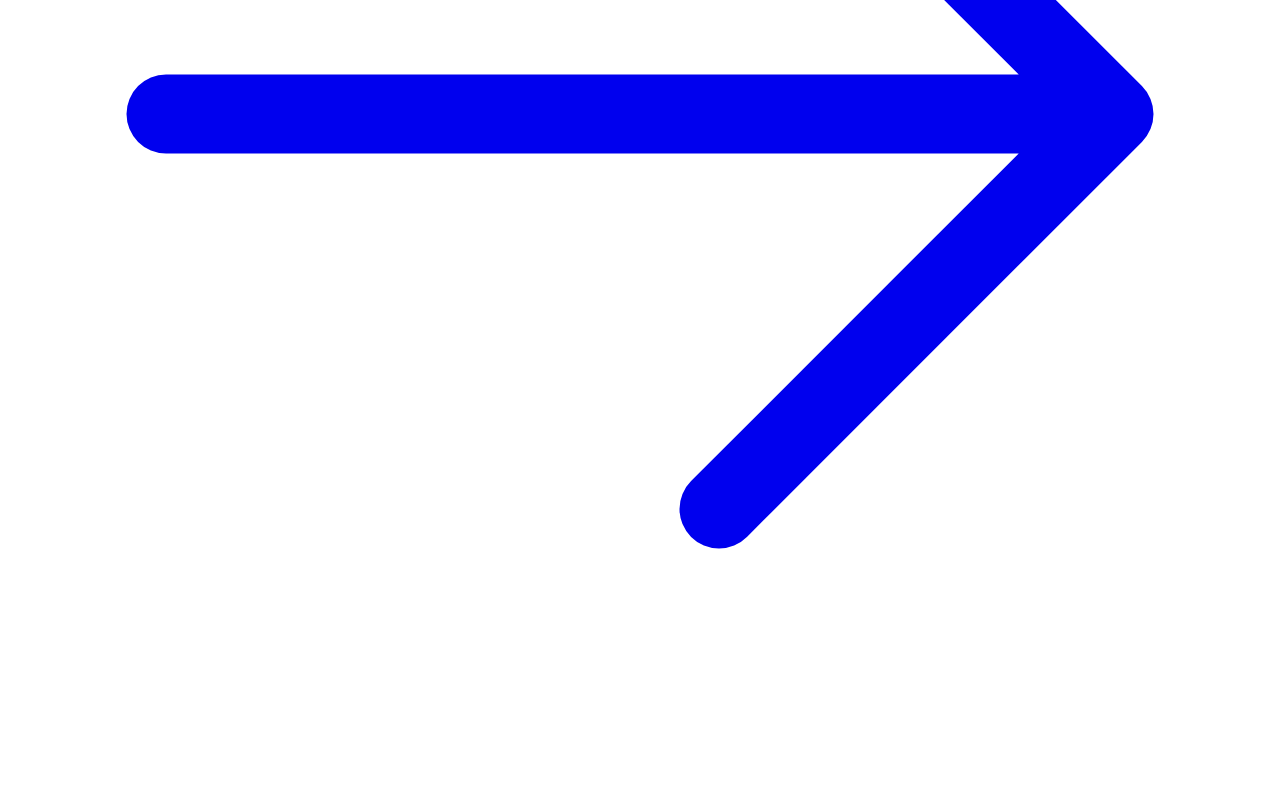
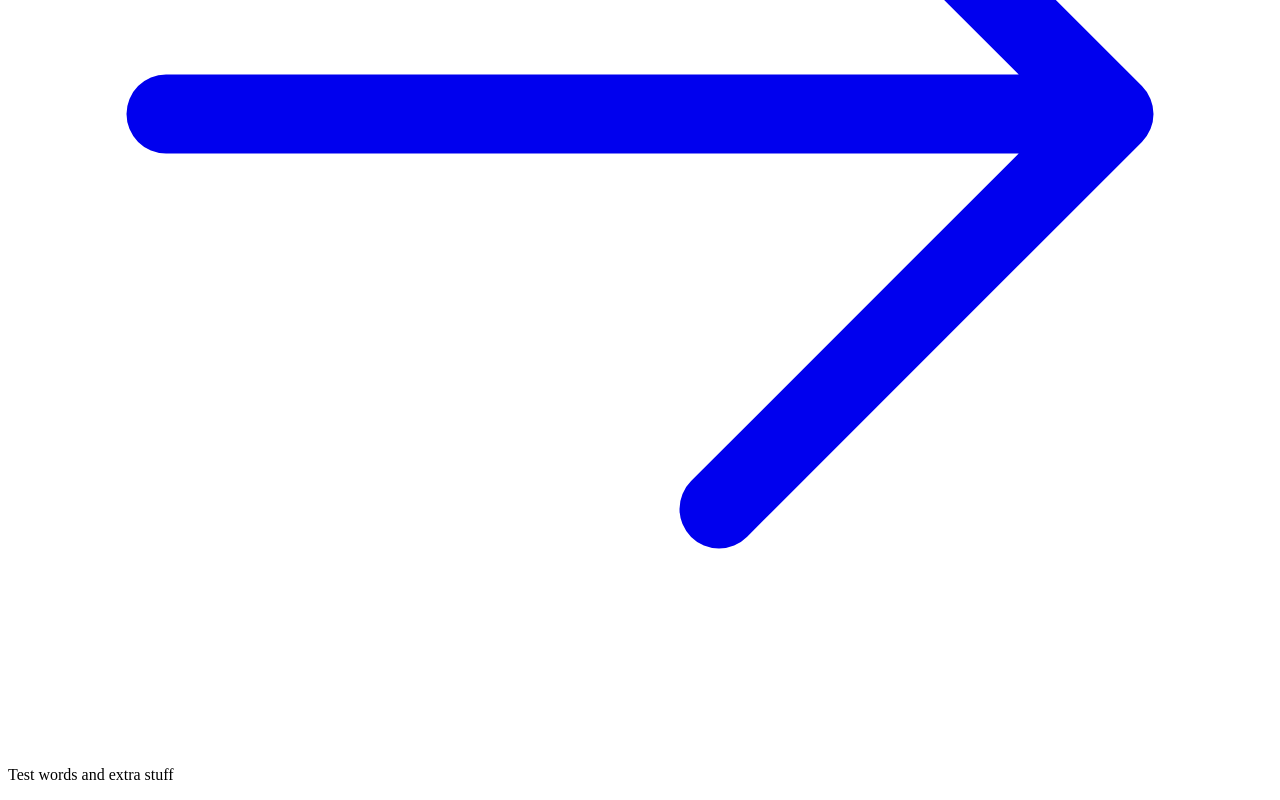
Before and after one commit to Legs21/nextjs-dashboard, a Next.js app: page / in a window 1280 px wide. Shown: the part 2282-3082 px from the top of the page. Before the commit the page ends 3040 px from the top, so only its background shows below. Built offline with nearby package versions, Linux system fonts and the light colour scheme; a web font is replaced by a local one.

Commit message:
Adjust layout and add test content to page

```diff
--- a/app/page.tsx
+++ b/app/page.tsx
@@ -68,8 +68,9 @@ export default function Page() {
         {<AcmeLogo />}
         </div>
       </div>
+
       <div className="grid-cols-5 mt-4 bg-cover bg-no-repeat bg-center bg-clip-border p-5 bg-[url(/mayflower_gulch.jpg)] gap-4 md:flex-col">
-        <div className="col-start-1 col-end-3 justify-center gap-6 rounded-lg bg-gray-50 px-6 py-10 md:w-2/5 md:px-20">
+        <div className="col-start-3 col-end-4 gap-4 rounded-lg bg-gray-50 px-6 py-10 md:w-2/5 md:px-20">
             <p className={`${lusitana.className} text-xl text-gray-800 md:text-3xl md:leading-normal`}>
               <strong>Welcome to my website.</strong> Here I will document and catalog my backcountry ski and snowboard trips.
             </p>
@@ -81,6 +82,7 @@ export default function Page() {
             </Link>
         </div>
         <div className="bg-black h-40 mt-4 gap-4 col-start-3 col-end-5">
+          <p className="text-xl text-white">Test words and extra stuff</p>
         </div>
       </div>
     </main>
```
